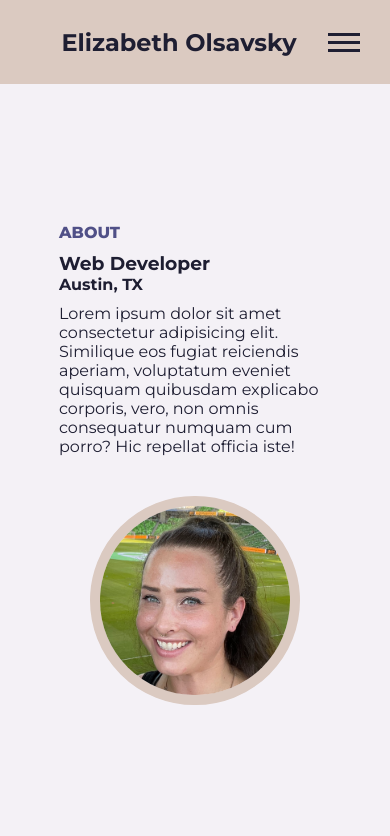
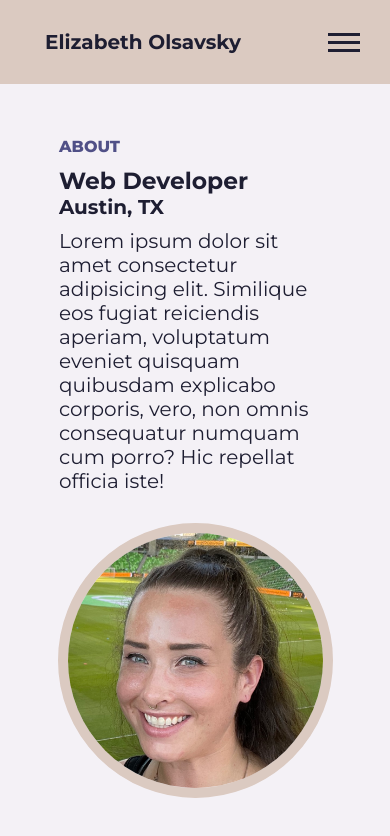
Before and after one commit to elizabetholsavsky/portfolio, a React (Create React App) app: page / in a window 390 px wide. Shown: the top 836 px of the page. Built offline with nearby package versions, Linux system fonts and the light colour scheme.

Commit message:
add media queries for img resize, correct page height to fit content on different screens, correct contact section to include footer section in page height

```diff
--- a/src/App.css
+++ b/src/App.css
@@ -19,7 +19,7 @@ html {
     --active: rgb(80, 80, 135);
     --secondary: rgb(205, 205, 242);
     --background: #f4f1f6;
-    --font-size: 1rem;
+    --font-size: 1.25rem;
 
 }
 
--- a/src/components/Nav/Nav.css
+++ b/src/components/Nav/Nav.css
@@ -17,10 +17,14 @@ header {
     display: flex;
     justify-content: space-between;
     margin-bottom: 0;
-    max-width: 1100px;
+    max-width: 900px;
 }
 
-.nav-menu {
+h1 {
+    font-size: 1.25rem;
+}
+
+.name, .nav-menu {
     list-style: none;
     display: flex;
     align-items: center;
@@ -45,3 +49,9 @@ header {
     font-weight: bold;
     color: var(--active);
 }
+
+@media (max-width: 350px) {
+    h1, .nav-menu {
+        font-size: 1rem;
+    }
+}
--- a/src/components/ScrollContainer/About/About.css
+++ b/src/components/ScrollContainer/About/About.css
@@ -1,22 +1,30 @@
 .about-text {
-    max-width: 450px;
+    max-width: 500px;
     min-width: 250px;
     padding: 20px;
-}
-
-.profile-picture {
-    display: flex;
-    width: 80%;
-    max-width: 1000px;
-    align-items: center;
-    justify-content: center;
-    flex-wrap: wrap;
+    font-size: 1.25rem;
 }
 
 .profile-picture img {
-    max-width: 300px;
-    min-width: 200px;
+    border: 10px solid var(--primary);
+    width: 300px;
     border-radius: 50%;
-    border: 10px solid var(--primary);
-    margin: 20px;
+    margin: 10px;
+
 }
+
+@media (max-width: 390px) {
+    .profile-picture img {
+        width: 275px;
+    }
+}
+
+@media (max-width: 350px) {
+    .profile-picture img {
+        width: 200px;
+    }
+
+    .about-text {
+        font-size: 1rem;
+    }
+}
--- a/src/components/ScrollContainer/Contact/Contact.css
+++ b/src/components/ScrollContainer/Contact/Contact.css
@@ -1,3 +1,8 @@
-#contact {
-    height: 85%;
+.contact-section {
+    min-height: 85%;
+    max-height: fit-content;
+    scroll-snap-align: start;
+    display: flex;
+    align-items: center;
+    justify-content: center;
 }
--- a/src/components/ScrollContainer/Contact/Contact.js
+++ b/src/components/ScrollContainer/Contact/Contact.js
@@ -3,11 +3,10 @@ import './Contact.css'
 const Contact = () => {
     return (
     <>
-        <section id="contact">
+        <section className="contact-section" id="contact">
             <h2> Contact </h2>
         </section>
     </>
-
     )
 }
 export default Contact
--- a/src/components/ScrollContainer/ScrollContainer.css
+++ b/src/components/ScrollContainer/ScrollContainer.css
@@ -11,7 +11,8 @@
 }
 
 section {
-    height: 100%;
+    min-height: 100%;
+    max-height: fit-content;
     scroll-snap-align: start;
     display: flex;
     align-items: center;
@@ -21,7 +22,7 @@ section {
 .content-container {
     display: flex;
     width: 80%;
-    max-width: 1000px;
+    max-width: 1200px;
     align-items: center;
     justify-content: center;
     flex-wrap: wrap;
```
